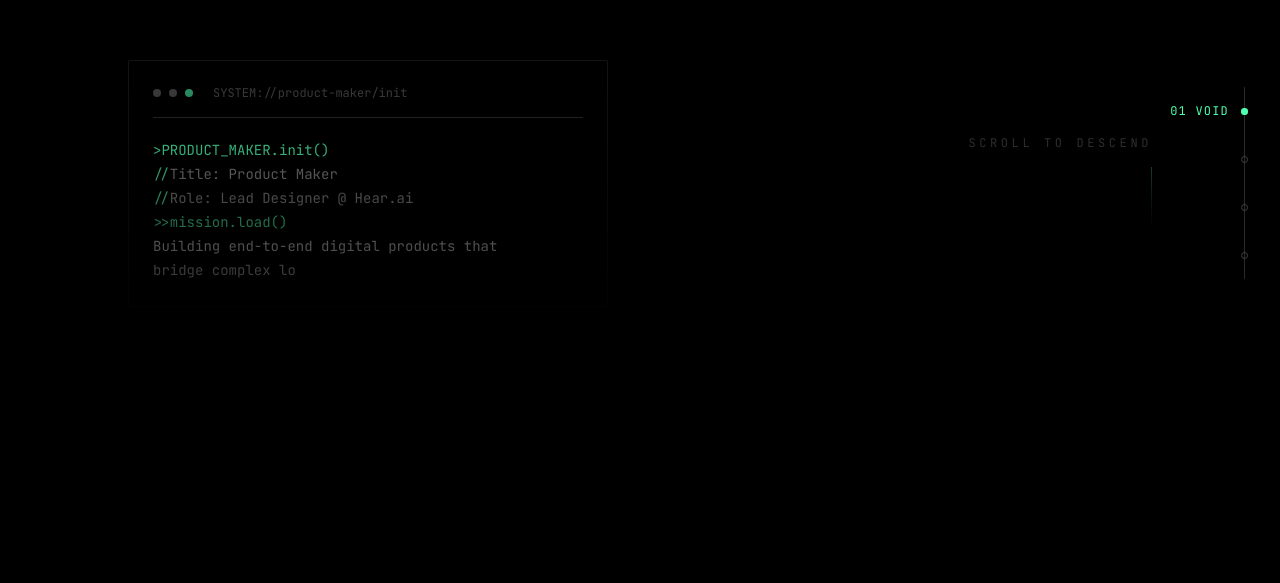
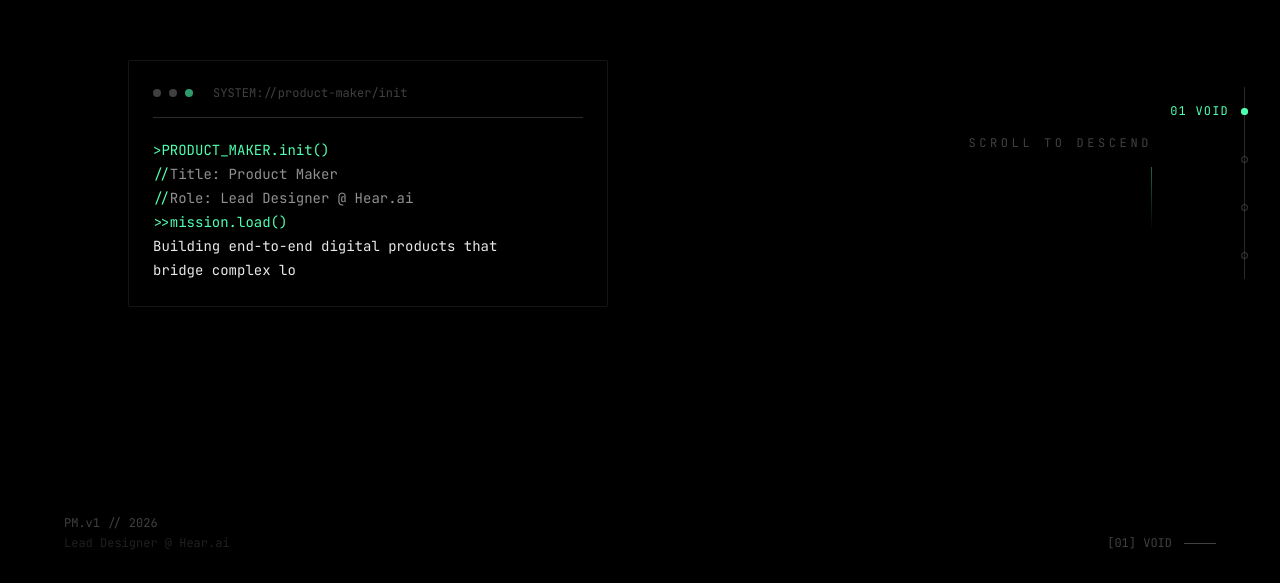
Before and after one commit to ofir1233/ofir-nona-product-maker, a Next.js app: page / in a window 1280 px wide. Shown: the part 217-800 px from the top of the page. Built offline with nearby package versions, Linux system fonts and the light colour scheme.

Commit message:
fix: lower bottom gradient to z-[1] so it only covers canvas not UI
Co-Authored-By: Claude Sonnet 4.6 <noreply@anthropic.com>

```diff
--- a/components/sections/HeroSection.tsx
+++ b/components/sections/HeroSection.tsx
@@ -190,7 +190,7 @@ export default function HeroSection() {
 
       {/* ── Bottom fade — seamless dissolve into the black sections below ── */}
       <div
-        className="absolute bottom-0 left-0 right-0 z-[3] pointer-events-none"
+        className="absolute bottom-0 left-0 right-0 z-[1] pointer-events-none"
         style={{
           height: "65%",
           background:
```
